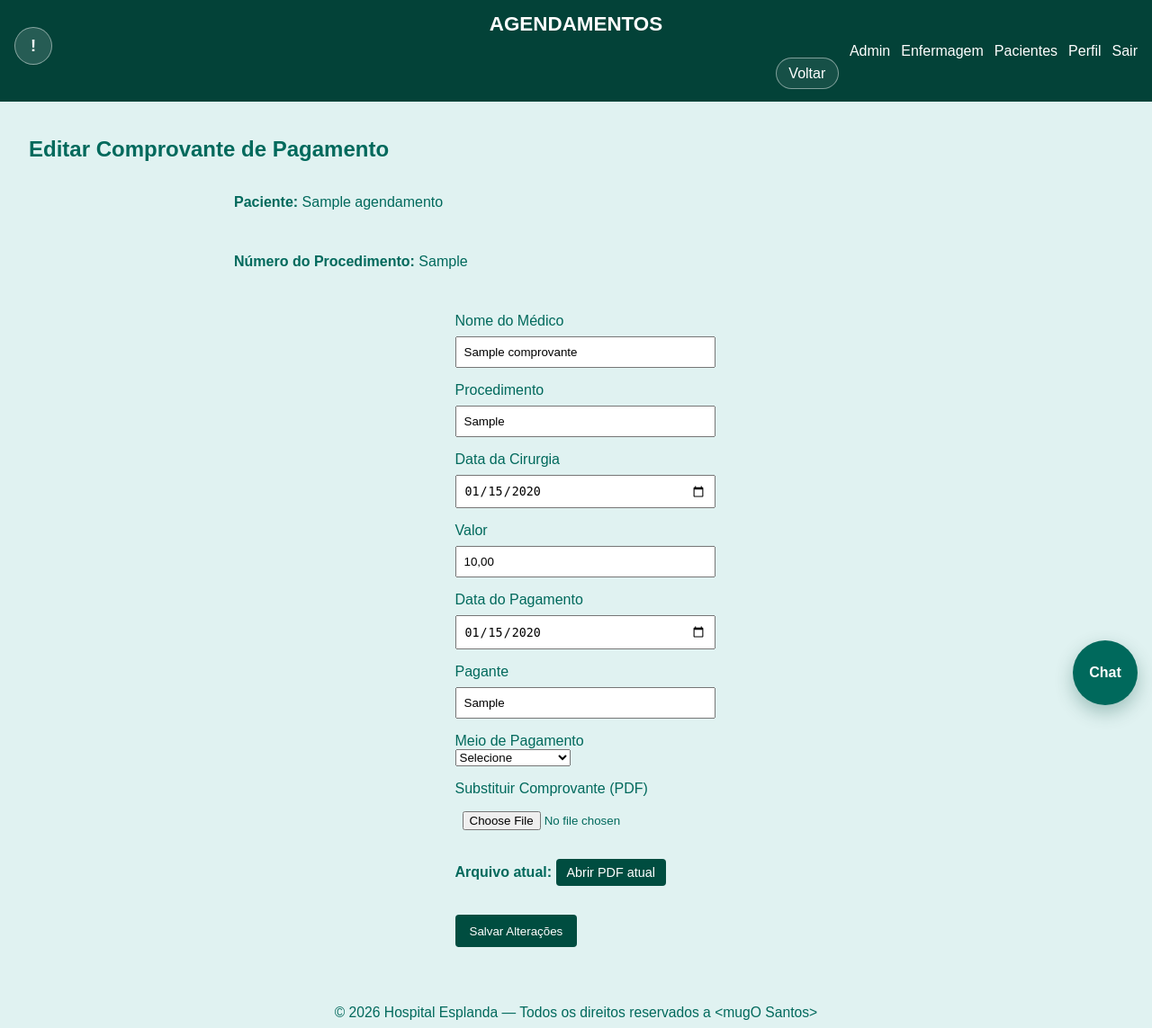
After one commit to mugO-Stuff/mine, a Flask app: page /comprovante/editar/1 in a window 1280 px wide. The commit adds this page. Shown: the whole page at 90% size. Run offline with Flask 3, Linux system fonts and the light colour scheme; a user stored in the database is signed in; tables that the repository leaves empty hold one stand-in row (values such as "Sample post").

Commit message:
Correção de pdf

```diff
--- a/app.py
+++ b/app.py
@@ -1491,6 +1491,77 @@ def paciente(id):
         return_context=return_context,
     )
 
+@app.route('/comprovante/editar/<int:comprovante_id>', methods=['GET', 'POST'])
+def editar_comprovante(comprovante_id):
+    if 'user_id' not in session:
+        return redirect(url_for('login'))
+
+    user = User.query.get(session['user_id'])
+    if not user or not user_can_access_pagamentos(user):
+        flash('Acesso negado para editar comprovantes.')
+        return redirect(url_for('index'))
+
+    comprovante = Comprovante.query.get_or_404(comprovante_id)
+    agendamento = Agendamento.query.get_or_404(comprovante.agendamento_id)
+    return_context = build_paciente_return_params(agendamento=agendamento, source=request.args)
+
+    if request.method == 'POST':
+        nome_medico = request.form.get('nome_medico', '').strip()
+        procedimento = request.form.get('procedimento', '').strip()
+        data_cirurgia_raw = request.form.get('data_cirurgia', '').strip()
+        valor_raw = request.form.get('valor', '').strip()
+        data_pagamento_raw = request.form.get('data_pagamento', '').strip()
+        pagante = request.form.get('pagante', '').strip()
+        meio_pagamento = request.form.get('meio_pagamento', '').strip()
+        arquivo_pdf = request.files.get('arquivo_comprovante')
+
+        if not all([nome_medico, procedimento, data_cirurgia_raw, valor_raw, pagante, meio_pagamento]):
+            flash('Preencha todos os campos obrigatórios do comprovante.')
+            return render_template(
+                'edit_comprovante.html',
+                comprovante=comprovante,
+                agendamento=agendamento,
+                return_context=build_paciente_return_params(agendamento=agendamento, source=request.form),
+            )
+
+        try:
+            data_cirurgia = datetime.strptime(data_cirurgia_raw, '%Y-%m-%d').date()
+            data_pagamento = datetime.strptime(data_pagamento_raw, '%Y-%m-%d').date() if data_pagamento_raw else None
+            valor = parse_currency_value(valor_raw)
+            arquivo_comprovante = None
+            if arquivo_pdf and arquivo_pdf.filename:
+                arquivo_comprovante = save_comprovante_pdf(arquivo_pdf)
+        except ValueError:
+            flash('Revise os dados do comprovante. Valor, datas e arquivo PDF precisam estar válidos.')
+            return render_template(
+                'edit_comprovante.html',
+                comprovante=comprovante,
+                agendamento=agendamento,
+                return_context=build_paciente_return_params(agendamento=agendamento, source=request.form),
+            )
+
+        comprovante.nome_medico = nome_medico
+        comprovante.procedimento = procedimento
+        comprovante.data_cirurgia = data_cirurgia
+        comprovante.valor = valor
+        comprovante.data_pagamento = data_pagamento
+        comprovante.pagante = pagante
+        comprovante.meio_pagamento = meio_pagamento
+        comprovante.status = 'pago' if data_pagamento else 'pendente'
+        if arquivo_comprovante:
+            comprovante.arquivo_comprovante = arquivo_comprovante
+
+        db.session.commit()
+        flash('Comprovante atualizado com sucesso.')
+        return redirect(url_for('paciente', id=agendamento.id, **build_paciente_return_params(agendamento=agendamento, source=request.form)))
+
+    return render_template(
+        'edit_comprovante.html',
+        comprovante=comprovante,
+        agendamento=agendamento,
+        return_context=return_context,
+    )
+
 @app.route('/api/agendamento-por-procedimento')
 def api_agendamento_por_procedimento():
     if 'user_id' not in session:
--- /dev/null
+++ b/templates/edit_comprovante.html
@@ -0,0 +1,57 @@
+{% extends "base.html" %}
+
+{% block content %}
+<h2>Editar Comprovante de Pagamento</h2>
+<div class="admin-form" style="max-width: 760px; margin: 0 auto;">
+    <p><strong>Paciente:</strong> {{ agendamento.nome_paciente }}</p>
+    <p><strong>Número do Procedimento:</strong> {{ agendamento.numero_procedimento or '-' }}</p>
+
+    <form method="post" enctype="multipart/form-data">
+        <input type="hidden" name="context_year" value="{{ return_context.year }}">
+        <input type="hidden" name="context_month" value="{{ return_context.month }}">
+        <input type="hidden" name="context_view" value="{{ return_context.view }}">
+        <input type="hidden" name="context_medico" value="{{ return_context.medico or '' }}">
+        <input type="hidden" name="context_protocolo" value="{{ return_context.protocolo or '' }}">
+        <input type="hidden" name="context_paciente_busca" value="{{ return_context.paciente_busca or '' }}">
+        <input type="hidden" name="context_q" value="{{ return_context.q or '' }}">
+
+        <label for="nome_medico">Nome do Médico</label>
+        <input type="text" id="nome_medico" name="nome_medico" value="{{ comprovante.nome_medico }}" required>
+
+        <label for="procedimento">Procedimento</label>
+        <input type="text" id="procedimento" name="procedimento" value="{{ comprovante.procedimento }}" required>
+
+        <label for="data_cirurgia">Data da Cirurgia</label>
+        <input type="date" id="data_cirurgia" name="data_cirurgia" value="{{ comprovante.data_cirurgia.strftime('%Y-%m-%d') }}" required>
+
+        <label for="valor">Valor</label>
+        <input type="text" id="valor" name="valor" value="{{ '%.2f'|format(comprovante.valor)|replace('.', ',') }}" required>
+
+        <label for="data_pagamento">Data do Pagamento</label>
+        <input type="date" id="data_pagamento" name="data_pagamento" value="{{ comprovante.data_pagamento.strftime('%Y-%m-%d') if comprovante.data_pagamento else '' }}">
+
+        <label for="pagante">Pagante</label>
+        <input type="text" id="pagante" name="pagante" value="{{ comprovante.pagante }}" required>
+
+        <label for="meio_pagamento">Meio de Pagamento</label>
+        <select id="meio_pagamento" name="meio_pagamento" required>
+            <option value="">Selecione</option>
+            <option value="Pix" {% if comprovante.meio_pagamento == 'Pix' %}selected{% endif %}>Pix</option>
+            <option value="Cartão de Crédito" {% if comprovante.meio_pagamento == 'Cartão de Crédito' %}selected{% endif %}>Cartão de Crédito</option>
+            <option value="Cartão de Débito" {% if comprovante.meio_pagamento == 'Cartão de Débito' %}selected{% endif %}>Cartão de Débito</option>
+            <option value="Dinheiro" {% if comprovante.meio_pagamento == 'Dinheiro' %}selected{% endif %}>Dinheiro</option>
+            <option value="Transferência" {% if comprovante.meio_pagamento == 'Transferência' %}selected{% endif %}>Transferência</option>
+            <option value="Boleto" {% if comprovante.meio_pagamento == 'Boleto' %}selected{% endif %}>Boleto</option>
+        </select>
+
+        <label for="arquivo_comprovante">Substituir Comprovante (PDF)</label>
+        <input type="file" id="arquivo_comprovante" name="arquivo_comprovante" accept=".pdf,application/pdf">
+
+        {% if comprovante.arquivo_comprovante %}
+            <p><strong>Arquivo atual:</strong> <a class="action-link" href="{{ build_comprovante_url(comprovante.arquivo_comprovante) }}" target="_blank" rel="noopener">Abrir PDF atual</a></p>
+        {% endif %}
+
+        <button type="submit">Salvar Alterações</button>
+    </form>
+</div>
+{% endblock %}
```
Also changed, not shown: templates/paciente.html (+6 -1 lines).
